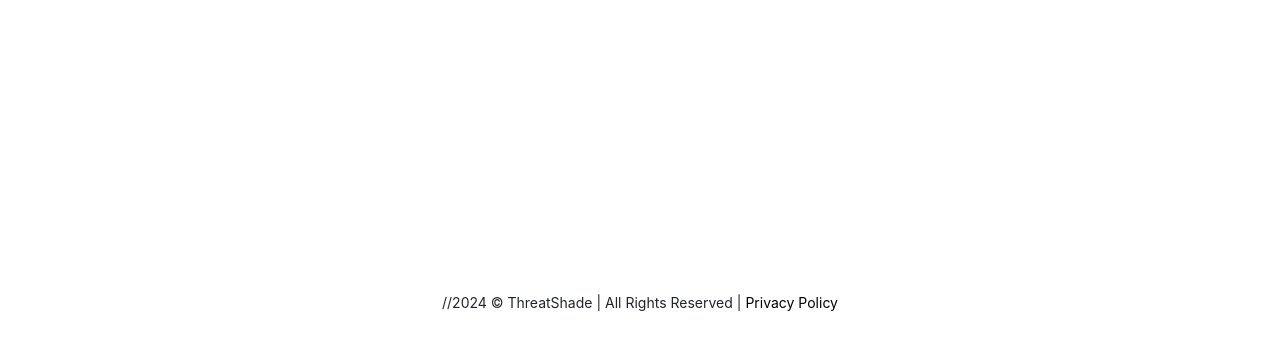
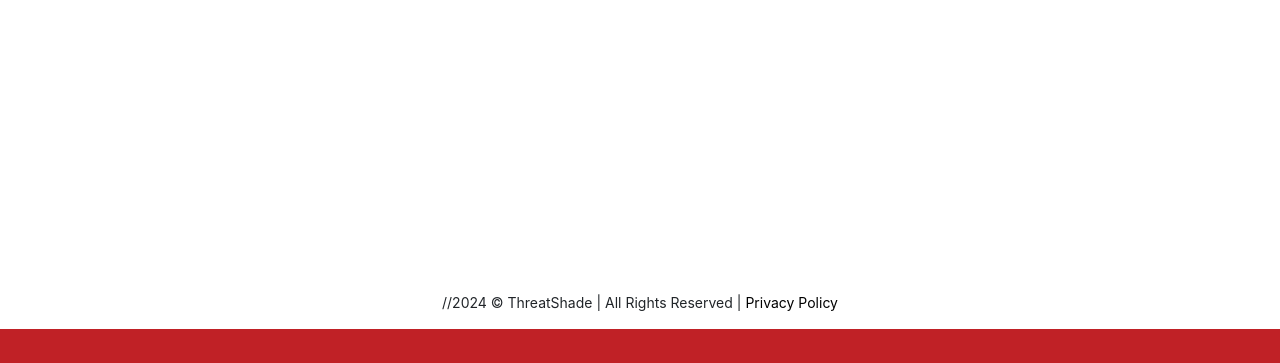
Before and after one commit to SeanKDugg/threatshade, a Flask app: page /services/ in a window 1280 px wide. Shown: the part 1716-2079 px from the top of the page. After the commit the page ends 2045 px from the top, so only its background shows below. Run offline with Flask 3, Linux system fonts and the light colour scheme.

Commit message:
Change footer's  min-height

```diff
--- a/static/css/base.css
+++ b/static/css/base.css
@@ -73,7 +73,7 @@ a:hover, a:active {
 
 footer {
     position: relative;
-    min-height: 20vh;
+    min-height: 15vh;
 
 }
 
```
